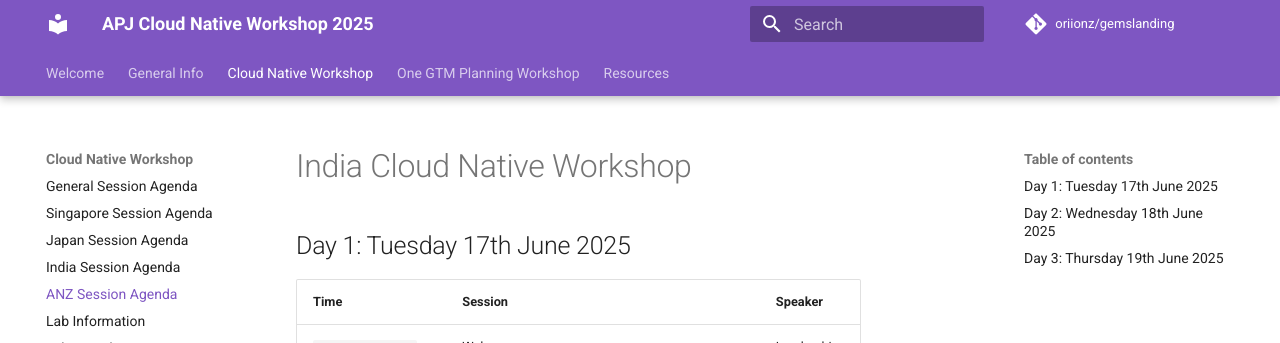
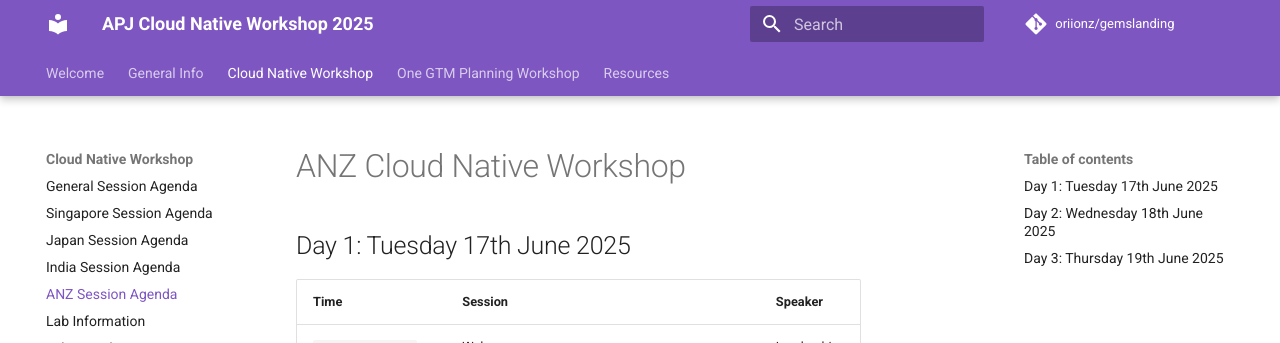
Before and after one commit to oriionz/gemslanding, an MkDocs documentation site: the page built from docs/daily_agenda/general_agenda_anz.md, in a window 1280 px wide and 900 px high. Shown: the top 343 px of the window. Built offline with MkDocs 1.6.1 and Material for MkDocs 9.7.7, drawn with Linux system fonts in a browser that asks for light colours; comment, search, counter and statistics services are not loaded.

Commit message:
Correcting workshop title

```diff
--- a/docs/daily_agenda/general_agenda_anz.md
+++ b/docs/daily_agenda/general_agenda_anz.md
@@ -1,4 +1,4 @@
-# India Cloud Native Workshop
+# ANZ Cloud Native Workshop
 
 ## Day 1: Tuesday 17th June 2025
 
```
